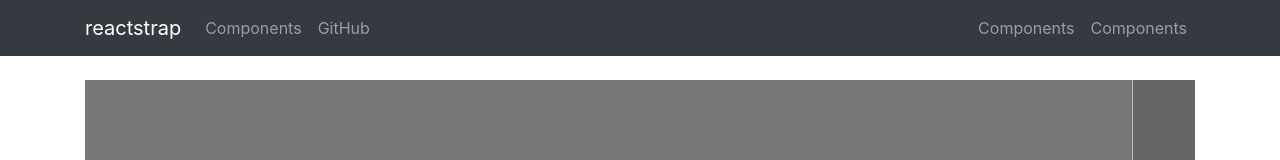
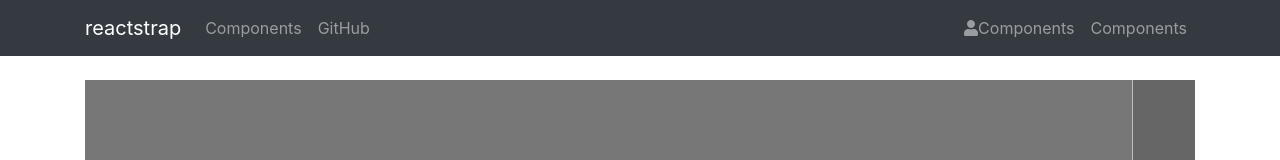
Before and after one commit to thebugisreal/movie-tickets-app, a React (Create React App) app in the folder client/: page / in a window 1280 px wide. Shown: the top 160 px of the page. Built offline with nearby package versions, Linux system fonts and the light colour scheme.

Commit message:
add font-awesome

```diff
--- a/client/package.json
+++ b/client/package.json
@@ -4,6 +4,8 @@
   "private": true,
   "dependencies": {
     "@fortawesome/fontawesome-svg-core": "^1.2.4",
+    "@fortawesome/free-solid-svg-icons": "^5.3.1",
+    "@fortawesome/react-fontawesome": "^0.1.3",
     "bootstrap": "^4.1.3",
     "react": "^16.5.2",
     "react-dom": "^16.5.2",
--- a/client/src/App.js
+++ b/client/src/App.js
@@ -1,10 +1,15 @@
 import React, { Component } from 'react';
 import 'bootstrap/dist/css/bootstrap.min.css';
 import './App.css';
-
+// layout
 import Header from './components/layout/Header';
 import Main from './components/layout/Main';
 import Footer from './components/layout/Footer';
+// font-awesome
+import { library } from '@fortawesome/fontawesome-svg-core';
+import { faUser } from '@fortawesome/free-solid-svg-icons';
+// add font icon to library
+library.add(faUser)
 
 class App extends Component {
   render() {
--- a/client/src/components/layout/Header.js
+++ b/client/src/components/layout/Header.js
@@ -8,6 +8,8 @@ import {
   Nav,
   NavItem,
   NavLink } from 'reactstrap';
+
+import { FontAwesomeIcon } from '@fortawesome/react-fontawesome';
 
 class Header extends Component {
 	constructor(props) {
@@ -38,7 +40,10 @@ class Header extends Component {
                 <NavLink href="https://github.com/reactstrap/reactstrap">GitHub</NavLink>
               </NavItem>
               <NavItem>
-                <NavLink href="/components/">Components</NavLink>
+                <NavLink href="/components/">
+                	<FontAwesomeIcon icon="user" />
+                Components
+                </NavLink>
               </NavItem>
               <NavItem>
                 <NavLink href="/components/">Components</NavLink>
```
Also changed, not shown: 1 other file (tests, documents, lock files or other folders).
